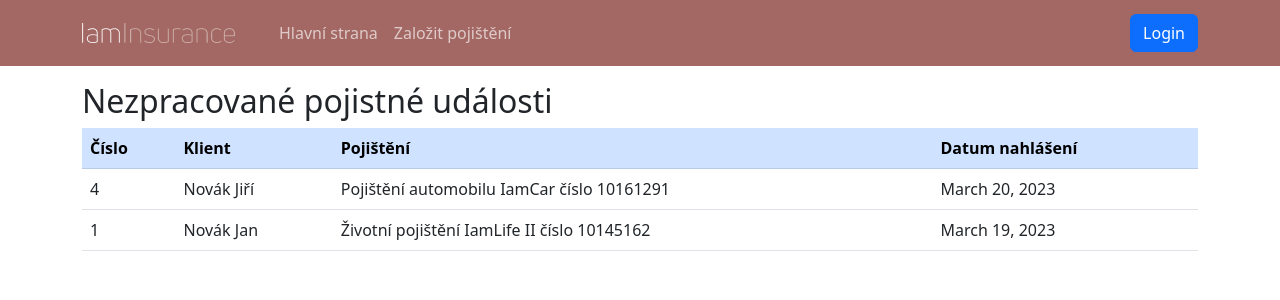
After one commit to vladimirnovacek/itnetwork_projekt, a Django app: page /sprava/nezpracovane-pojistne-udalosti/ in a window 1280 px wide. The commit adds this page. Shown: the top 300 px of the page. Run offline with Django 4.2, Linux system fonts and the light colour scheme; data comes from the database, SQL or seed files in the repository; both versions use the stored data as it was after the commit; some libraries are stand-ins or nearby versions.

Commit message:
Added pending event list page

```diff
--- a/insurance_project/administration/urls.py
+++ b/insurance_project/administration/urls.py
@@ -12,5 +12,6 @@ urlpatterns = [
     path('pridat-produkt/', views.ProductCreateView.as_view(), name='product-create'),
     path('produkt/<int:pk>/', views.ProductUpdateView.as_view(), name='product-update'),
     path('odebrat-produkt/<int:pk>/', views.ProductDeleteView.as_view(), name='product-delete'),
-    path('seznam-smluv/<int:pk>/', views.ContractsListView.as_view(), name='contracts-list')
+    path('seznam-smluv/<int:pk>/', views.ContractsListView.as_view(), name='contracts-list'),
+    path('nezpracovane-pojistne-udalosti/', views.PendingEventsListView.as_view(), name='pending-event-list')
 ]
--- a/insurance_project/administration/views.py
+++ b/insurance_project/administration/views.py
@@ -208,6 +208,23 @@ class ContractsListView(generic.ListView):
         return queryset
 
 
+class PendingEventsListView(generic.ListView):
+    """
+    View for displaying all unprocessed insured events
+    """
+    model: models.InsuredEvent = models.InsuredEvent
+    template_name: str = template.PENDING_EVENT_LIST
+    title: str = "Nezpracované pojistné události"
+
+    def get_context_data(self, *, object_list=None, **kwargs):
+        context = super().get_context_data(object_list=object_list, **kwargs)
+        context['title'] = self.title
+        return context
+
+    def get_queryset(self):
+        return super().get_queryset().filter(processed=False).order_by('-reporting_date')
+
+
 def delete_person(request: HttpRequest, pk: int) -> HttpResponse:
     """
     View function for deleting a client account
--- a/insurance_project/client_account/views.py
+++ b/insurance_project/client_account/views.py
@@ -7,7 +7,7 @@ from django.contrib.auth import views as auth_views, logout as auth_logout
 from django.db.models import RestrictedError, Model, QuerySet
 from django.forms import Form
 from django.http import HttpRequest, HttpResponse
-from django.shortcuts import redirect, render
+from django.shortcuts import redirect
 from django.urls import reverse_lazy
 from django.views import generic
 
@@ -245,7 +245,7 @@ class InsuredEventListView(generic.ListView):
         context = self.get_context_data()
         context['pending'] = pending
         context['processed'] = processed
-        return render(request, self.template_name, context)
+        return self.render_to_response(context)
 
 
 class LoginView(auth_views.LoginView):
--- a/insurance_project/insurance_app/templates/header.html
+++ b/insurance_project/insurance_app/templates/header.html
@@ -27,6 +27,7 @@
                             <ul class="dropdown-menu">
                                 <li><a class="dropdown-item" href="{% url 'clients-list' %}">Klienti</a></li>
                                 <li><a class="dropdown-item" href="{% url 'products-list' %}">Produkty</a></li>
+                                <li><a class="dropdown-item" href="{% url 'pending-event-list' %}">Nezpracované pojistné události</a></li>
                             </ul>
                         </li>
                         {% elif user.is_authenticated %}
--- a/insurance_project/insurance_app/templates/insurance_app/event_list.html
+++ b/insurance_project/insurance_app/templates/insurance_app/event_list.html
@@ -13,8 +13,7 @@
             </div>
         </div>
         <div class="row">
-            <div class="col col-sm-3">Datum nahlášení</div>
-            <div class="col">{{ event.reporting_date }}</div>
+            <div class="col col-sm-3">Datum nahlášení: {{ event.reporting_date }}</div>
         </div>
     </div>
     {% endfor %}
--- /dev/null
+++ b/insurance_project/insurance_app/templates/insurance_app/pending_event_list.html
@@ -0,0 +1,26 @@
+{% extends 'main.html' %}
+
+{% block content %}
+{% if object_list.0 %}
+<table class="table table-hover">
+    <thead class="table-primary">
+        <tr>
+            <th>Číslo</th>
+            <th>Klient</th>
+            <th>Pojištění</th>
+            <th>Datum nahlášení</th>
+        </tr>
+    </thead>
+    <tbody>
+    {% for event in object_list %}
+        <tr>
+            <td>{{ event.pk }}</td>
+            <td>{{ event.client }}</td>
+            <td>{{ event.contract }}</td>
+            <td>{{ event.reporting_date }}</td>
+        </tr>
+    {% endfor %}
+    </tbody>
+</table>
+{% endif %}
+{% endblock %}
--- a/insurance_project/insurance_project/template_names.py
+++ b/insurance_project/insurance_project/template_names.py
@@ -10,3 +10,4 @@ PRODUCTS_LIST = 'insurance_app/products_list.html'
 ADMIN_CONTRACTS_LIST = 'insurance_app/contracts_list.html'
 PRODUCT_FORM = 'insurance_app/product_update_form.html'
 EVENT_LIST = 'insurance_app/event_list.html'
+PENDING_EVENT_LIST = 'insurance_app/pending_event_list.html'
```
Also changed, not shown: insurance_project/db.sqlite3.
